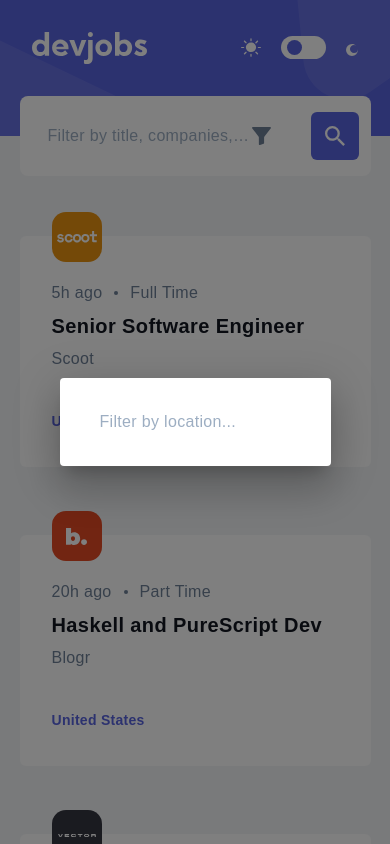
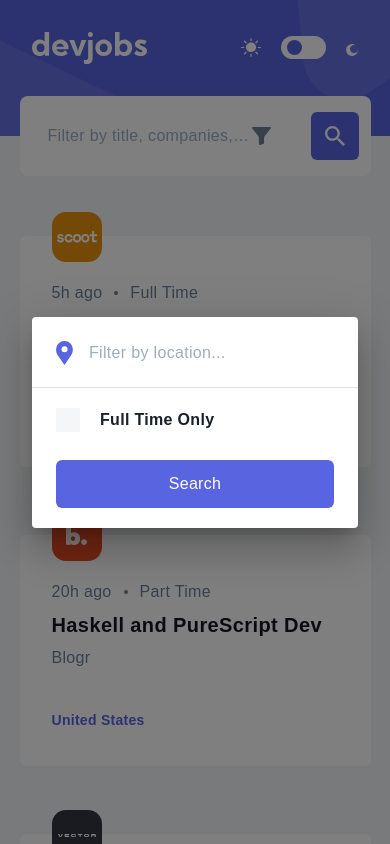
Before and after one commit to yehudz/devjobs-web-app, a Next.js app: page / in a window 390 px wide. Both pictures are taken after a click on the element 261 px from the left and 136 px from the top of the page. Shown: the top 844 px of the page. Built offline with nearby package versions, Linux system fonts and the light colour scheme.

Commit message:
style: Mobile filtering styling
Add styles from the design system

```diff
--- a/components/ui/Button.tsx
+++ b/components/ui/Button.tsx
@@ -4,6 +4,7 @@
 const Button: React.FC<ButtonProps> = ({
   children,
   type,
+  isPopup
 }) => {
   const [style, setStyle] = useState<any>()
   useEffect(()=> {
@@ -31,7 +32,8 @@
         justify-center
         items-center
         rounded-md
-        font-bold
+        font-regular
+        ${isPopup ? 'min-w-full' : 'min-w-[48px]'}
         min-w-[48px]
         md:min-w-[80px]
         lg:min-w-[141px]
--- a/components/ui/SearchFilterComp/FilterPopup.tsx
+++ b/components/ui/SearchFilterComp/FilterPopup.tsx
@@ -1,9 +1,12 @@
 import {
   Dialog,
   DialogContent,
+  Divider,
 } from '@mui/material';
 
 import type { FilterPopupProps } from '../../../typings/common.interfaces';
+import Button from '../Button';
+import CheckboxComponent from '../Checkbox';
 import SearchInput from '../SearchInput';
 
 const FilterPopup: React.FC<FilterPopupProps> = ({
@@ -26,28 +29,66 @@
       <Dialog
         open={open}
         onClose={handleClose}
+        fullWidth
       >
         <DialogContent
           data-testid="filter-popup-content"
+          sx={{
+            paddingTop: '12px',
+            paddingBottom: '10px'
+          }}
         >
           <div
             data-testid="filter-location"
           >
             <SearchInput
-
-              icon="assets/mobile/icon-filter.svg"
+              icon="assets/desktop/icon-location.svg"
               placeholder='Filter by location...'
+              isMobile={true}
             />
           </div>
+        </DialogContent>
+        <Divider variant='fullWidth'/>
+        <DialogContent
+          sx={{
+            paddingBottom: '8px'
+          }}
+        >
           <div
             data-testid="filter-by-contract"
+            className='
+              flex
+              flex-row
+              items-center
+            '
           >
-
+            <CheckboxComponent />
+            <h5
+              className="
+                font-bold
+                ml-5
+                text-very-dark-blue
+                dark:text-white
+              "
+            >
+              Full Time Only
+            </h5>
           </div>
+        </DialogContent>
+        <DialogContent>
           <div
             data-testid="mobile-search-button"
+            className='
+              flex
+              justify-center
+            '
           >
-
+            <Button
+              type="primary"
+              isPopup={true}
+            >
+              Search
+            </Button>
           </div>
         </DialogContent>
       </Dialog>
--- a/components/ui/SearchInput.tsx
+++ b/components/ui/SearchInput.tsx
@@ -1,7 +1,8 @@
 import { InputProps } from "../../typings/common.types";
 const SearchInput: React.FC<InputProps> = ({
   placeholder,
-  icon
+  icon,
+  isMobile
 }) => {
 
   return(
@@ -17,10 +18,10 @@
       <img
         src={icon}
         alt="Search Input"
-        className="
-          hidden
+        className={`
+          ${!isMobile ? 'hidden': ''}
           md:block
-        "
+        `}
       />
       <input
         className="
--- a/typings/common.types.ts
+++ b/typings/common.types.ts
@@ -2,11 +2,13 @@
   children: JSX.Element[] | string,
   type: string
   icon?: string
+  isPopup?: boolean
 };
 
 export type InputProps = {
   placeholder: string,
   icon: string
+  isMobile?: boolean
 };
 
 export type JobCardInfo = {
```
